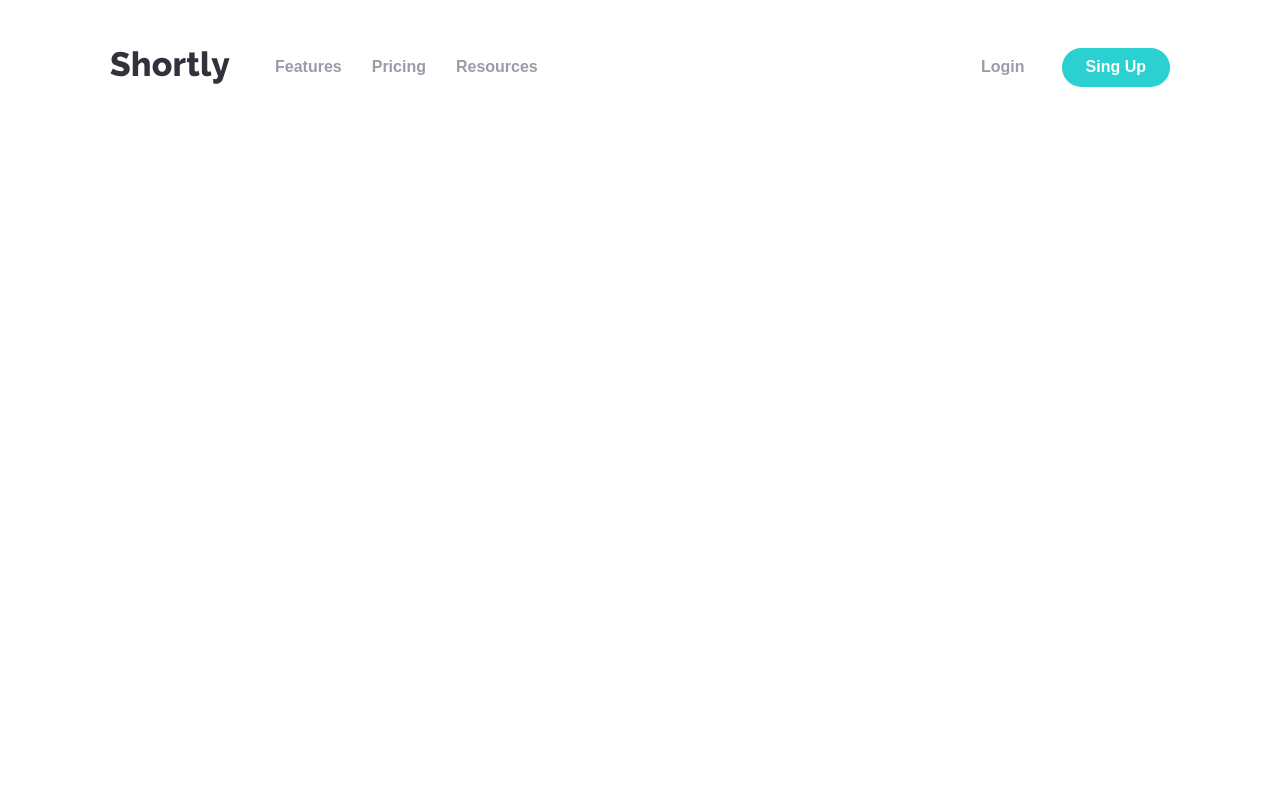
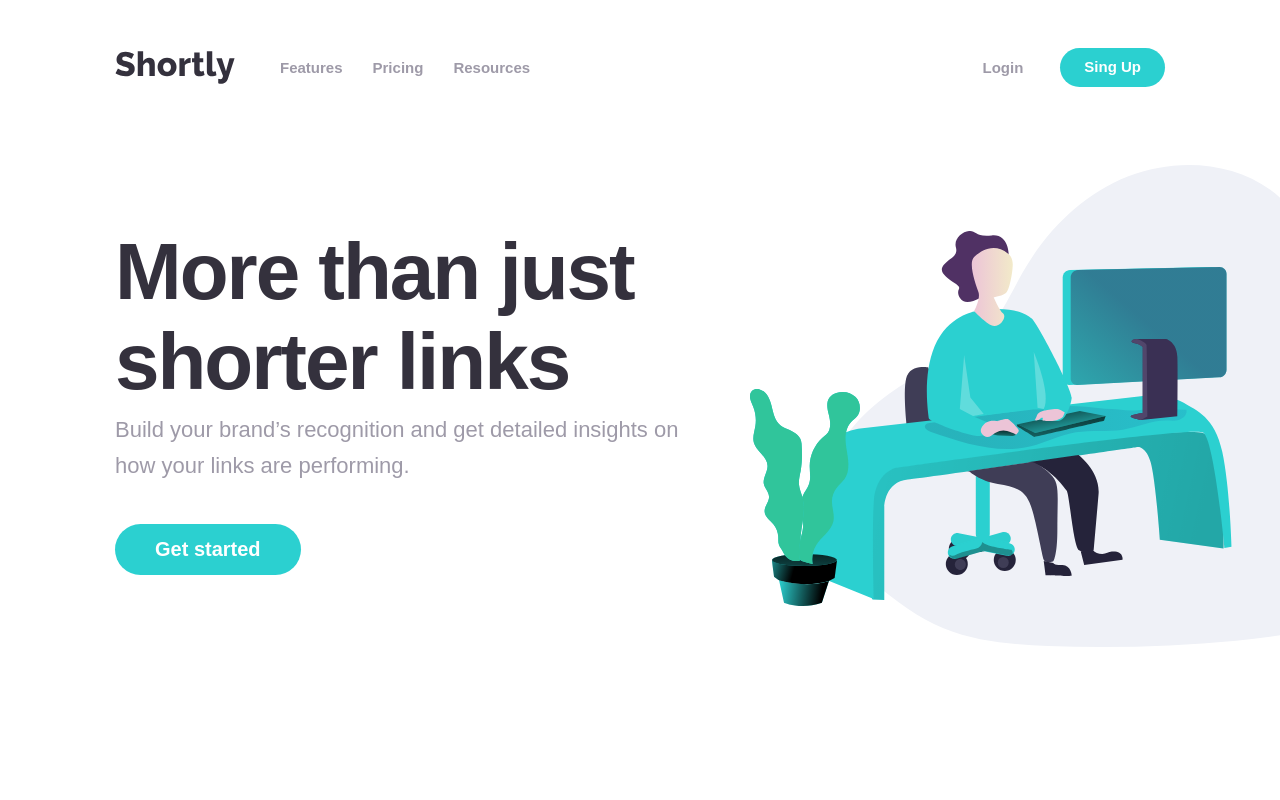
Before and after one commit to ammoriddin/shortly, a plain HTML site: page index.html in a window 1280 px wide. Drawn offline with Linux system fonts and the light colour scheme.

Commit message:
Add hero

```diff
--- a/css/styles.css
+++ b/css/styles.css
@@ -34,7 +34,7 @@ body {
   padding: 0;
   margin: 0;
   font-family: "Poppins", "Arial", sans-serif;
-  font-size: 16px;
+  font-size: 15px;
   line-height: 26px;
   font-weight: 500;
   background-color: #fff;
@@ -64,8 +64,8 @@ img {
 .container {
   width: 100%;
   max-width: 1100px;
-  padding-left: 20px;
-  padding-right: 20px;
+  padding-left: 25px;
+  padding-right: 25px;
   margin-left: auto;
   margin-right: auto;
 }
@@ -80,7 +80,7 @@ img {
   background-color: var(--accent-color);
   color: #fff;
   font-size: 20px;
-  line-height: 30px;
+  line-height: normal;
   font-weight: bold;
   text-decoration: none;
   text-align: center;
@@ -94,7 +94,7 @@ img {
 
 .button--small {
   padding: 8px 24px;
-  font-size: 16px;
+  font-size: 15px;
   line-height: 22.5px;
 }
 
@@ -191,3 +191,33 @@ img {
 .site-header__login-link:hover {
   color: var(--text-color-dark);
 }
+
+
+/* Hero */
+.hero {
+  padding-top: 92px;
+  padding-bottom: 222px;
+  background-image: url("../img/hero-bg.svg");
+  background-repeat: no-repeat;
+  background-position: left calc(50% + 476px) top 30px;
+}
+
+.hero__inner {
+  max-width: 565px;
+}
+
+.hero__title {
+  margin-top: 0;
+  margin-bottom: 5px;
+  font-size: 80px;
+  line-height: 90px;
+  letter-spacing: -2px;
+  color: var(--text-color-dark);
+}
+
+.hero__text {
+  margin-top: 0;
+  margin-bottom: 40px;
+  font-size: 22px;
+  line-height: 36px;
+}
--- a/index.html
+++ b/index.html
@@ -37,6 +37,20 @@
     </div>
   </header>
 
+
+  <!-- Main Content -->
+  <main class="main-content">
+    <div class="hero">
+      <div class="container">
+        <div class="hero__inner">
+          <h1 class="hero__title">More than just shorter links</h1>
+          <p class="hero__text">Build your brand’s recognition and get detailed insights on how your links are performing.</p>
+          <a class="button" href="#">Get started</a>
+        </div>
+      </div>
+    </div>
+  </main>
+
   <script src="js/main.js"></script>
 </body>
 </html>
```
Also changed, not shown: img/hero-bg.svg (added).
